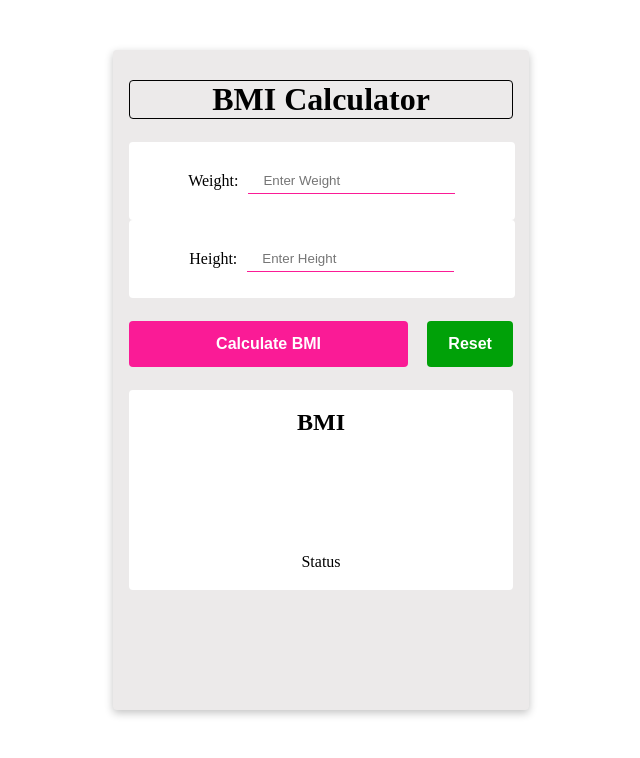
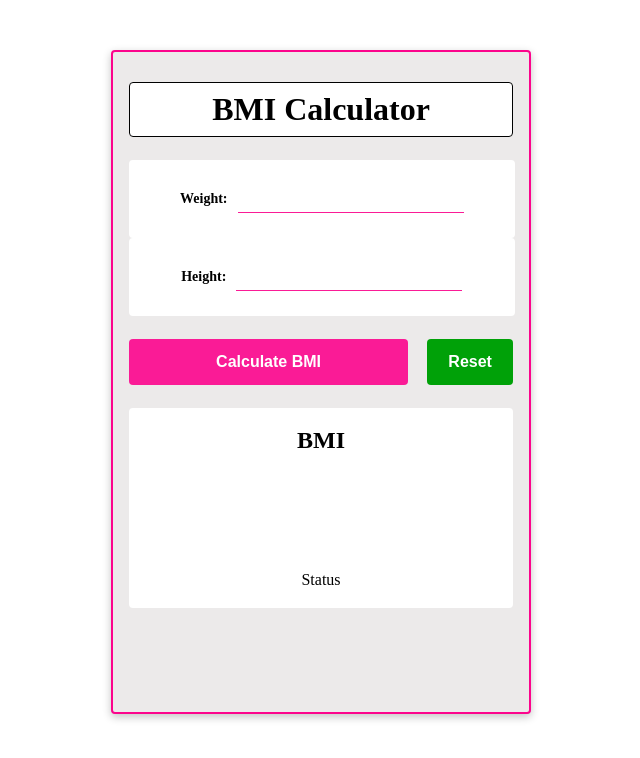
Before and after one commit to hameedgul12345/BMI_CALCULATOR, a plain HTML site: page index.html in a window 1280 px wide. Shown: the whole page, without its empty margins (319-959 px from the left). Drawn offline with Linux system fonts and the light colour scheme.

Commit message:
Desining is complete

```diff
--- a/index.html
+++ b/index.html
@@ -8,23 +8,23 @@
 </head>
 <body>
     <div class="main">
-       <div class="header" style="width: 100%; border-radius: 4px;">
-        <h1 style=" text-align: center; border: 1px solid black;border-radius: 4px;">BMI Calculator</h1>
+       <div class="header" style="width: 100%; border-radius: 4px; background-color: white;">
+        <h1 style=" text-align: center; border: 1px solid black;border-radius: 4px; padding: 8px 16px;">BMI Calculator</h1>
        </div>
        <div class="input">
         <div class="input1">
-            <label>Weight:</label>
-            <input type="text" placeholder="Enter Weight"  id="wg">
+            <label style="font-size: 14px;font-weight: 600;">Weight:</label>
+            <input type="number" style="font-size: 14px;font-weight: 600;"  id="wg">
             <!-- <button><img src="images/remove.png" style="width: 100px;" alt=""></button> -->
         </div>
         <div class="input2">
-            <label>Height:</label>
-            <input type="text" placeholder="Enter Height" id="hg">
+            <label style="font-size: 14px;font-weight: 600;">Height:</label>
+            <input type="number" style="font-size: 14px;font-weight: 600;" id="hg">
             <!-- <button><img src="images/remove.png" style="width: 100px;" alt=""></button> -->
         </div>
        </div>
        <div class="buttons">
-        <button class="btn1">
+        <button class="btn1" onclick="calculateBMI()">
             Calculate BMI
         </button>
         <button class="btn2">Reset</button>
--- a/style.css
+++ b/style.css
@@ -15,6 +15,7 @@
     border-radius: 4px;
     width: 30%;
     min-height:75vh ;
+    border: 2px solid  rgb(252, 4, 140);;
 }
 .input{
     width: 90%;
```
